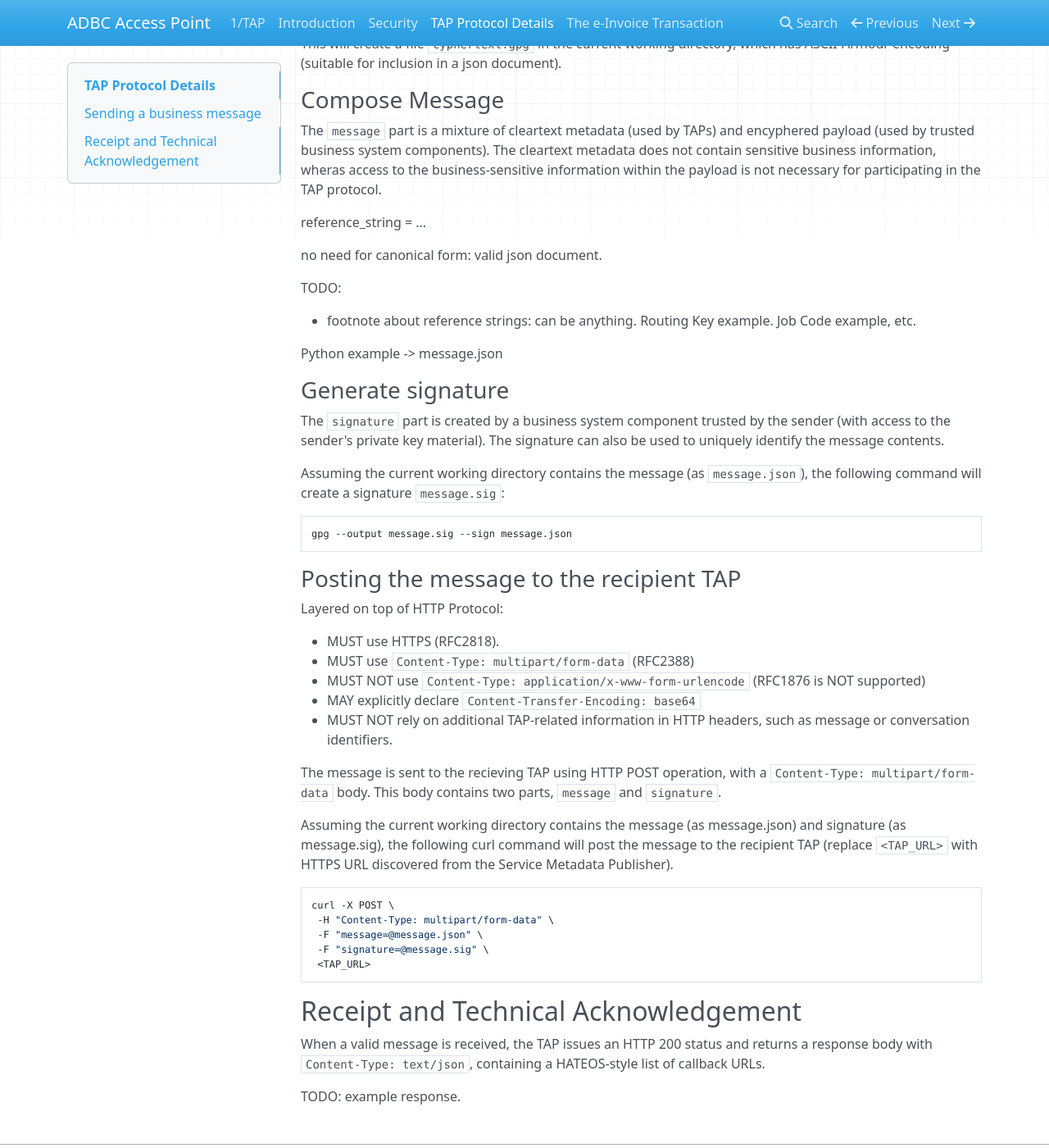
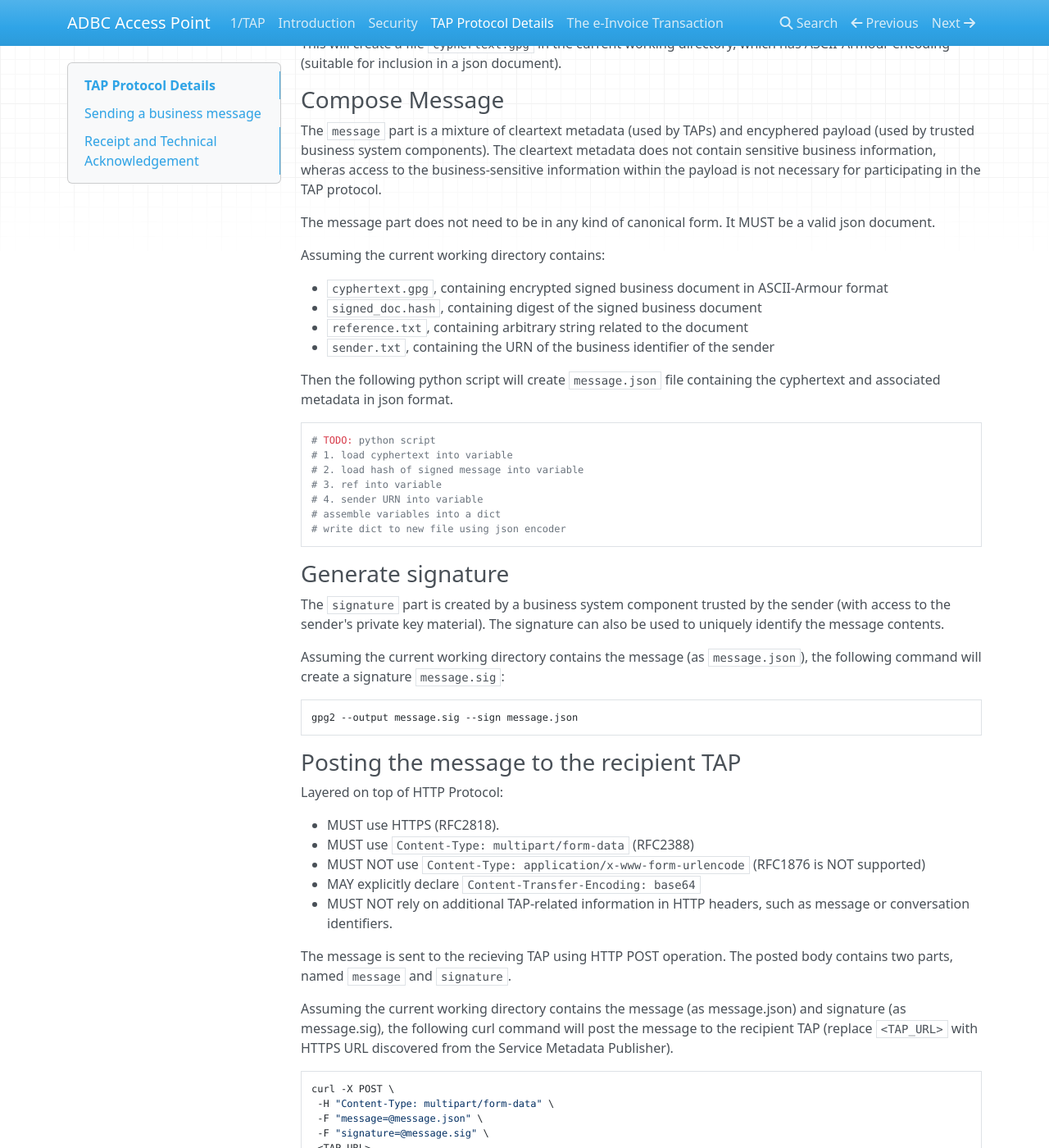
Before and after one commit to koriaf/ausdigital-tap, an MkDocs documentation site: the page built from docs/tap_details.md, in a window 1280 px wide and 1400 px high, scrolled down 3153 px. Shown: the whole window at 82% size. Built offline with MkDocs 1.6.1, drawn with Linux system fonts in a browser that asks for light colours; nearby versions of some CDN libraries; some of the changed text lies outside the part shown.

Commit message:
tap_details.md: stub-out python example for message composition

````diff
--- a/docs/tap_details.md
+++ b/docs/tap_details.md
@@ -77,9 +77,9 @@ openssl dgst -sha256 -out "signed_doc.hash"  "signed_doc.txt"
 
 The message does not contain plaintext of the business message (signed or otherwise). It contains the hash of the signed plaintext (as per above), and cyphertext of the plaintext message.
 
-The cyphertext is created using public key cryptography, using the appropriate public key for the recipient business endpoint, and the appropriate privte key of the sender. The public parts of these keypairs are discoverable using the appropriate SMP for each business identifier URNs, which is discoverable using the global DCL. Public keys MUST be stored ASCII-Armoured form in the SMP.
+The cyphertext is created using public key cryptography, using the appropriate public key for the recipient business endpoint, and the appropriate privte key of the sender. The public parts of these keypairs are discoverable using the appropriate SMP for each business identifier URNs, which is discoverable using the global DCL. Public keys MUST be published in ASCII-Armoured form in the SMP.
 
-Use of mature and extensively scrutenised cryptography implementations is strongly encouraged. The following examples use GnuPG, anthough any RFC4880 compliant imlpementation (or equivalent) could also be used.
+Use of mature and extensively scrutenised cryptography implementations is strongly encouraged. The following examples use GnuPG, anthough any compliant RFC4880 imlpementation could be used in an equivalent way.
 
 Assuming the recipient's public key is not already in the sender's GnuPG keyring, but is in the current working directory as `recipient.gpg`, it can be added to the sender's GnuPG keyring like this:
 
@@ -119,16 +119,26 @@ This will create a file `cyphertext.gpg` in the current working directory, which
 
 The `message` part is a mixture of cleartext metadata (used by TAPs) and encyphered payload (used by trusted business system components). The cleartext metadata does not contain sensitive business information, wheras access to the business-sensitive information within the payload is not necessary for participating in the TAP protocol.
 
+The message part does not need to be in any kind of canonical form. It MUST be a valid json document.
 
-reference_string = ...
+Assuming the current working directory contains:
 
-no need for canonical form: valid json document.
+ * `cyphertext.gpg`, containing encrypted signed business document in ASCII-Armour format
+ * `signed_doc.hash`, containing digest of the signed business document
+ * `reference.txt`, containing arbitrary string related to the document
+ * `sender.txt`, containing the URN of the business identifier of the sender
 
-TODO:
+Then the following python script will create `message.json` file containing the cyphertext and associated metadata in json format.
 
- * footnote about reference strings: can be anything. Routing Key example. Job Code example, etc.
-
-Python example -> message.json
+```python
+# TODO: python script
+# 1. load cyphertext into variable
+# 2. load hash of signed message into variable
+# 3. ref into variable
+# 4. sender URN into variable
+# assemble variables into a dict
+# write dict to new file using json encoder
+```
 
 
 ### Generate signature
@@ -139,7 +149,7 @@ The `signature` part is created by a business system component trusted by the se
 Assuming the current working directory contains the message (as `message.json`), the following command will create a signature `message.sig`:
 
 ```bash
-gpg --output message.sig --sign message.json
+gpg2 --output message.sig --sign message.json
 ```
 
 
@@ -153,7 +163,7 @@ Layered on top of HTTP Protocol:
  * MAY explicitly declare `Content-Transfer-Encoding: base64`
  * MUST NOT rely on additional TAP-related information in HTTP headers, such as message or conversation identifiers.
 
-The message is sent to the recieving TAP using HTTP POST operation, with a `Content-Type: multipart/form-data` body. This body contains two parts, `message` and `signature`.
+The message is sent to the recieving TAP using HTTP POST operation. The posted body contains two parts, named `message` and `signature`.
 
 Assuming the current working directory contains the message (as message.json) and signature (as message.sig), the following curl command will post the message to the recipient TAP (replace `<TAP_URL>` with HTTPS URL discovered from the Service Metadata Publisher).
 
````
Also changed, not shown: other parts of docs/tap_details.md (+6 -1 lines).
